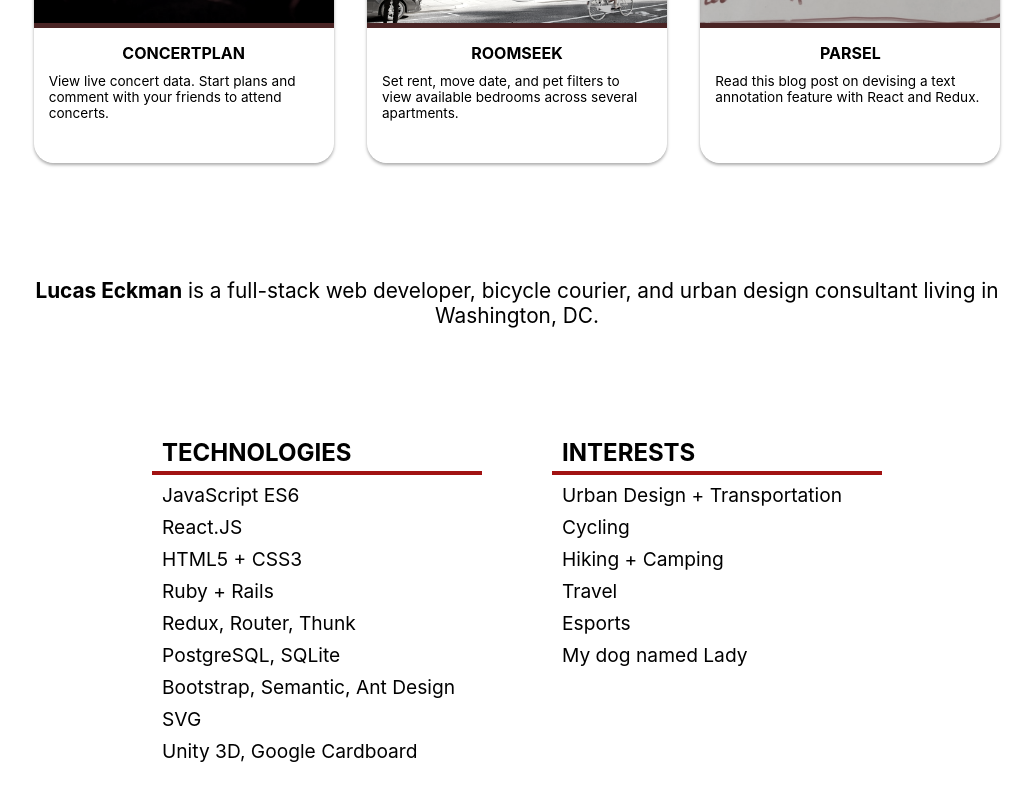
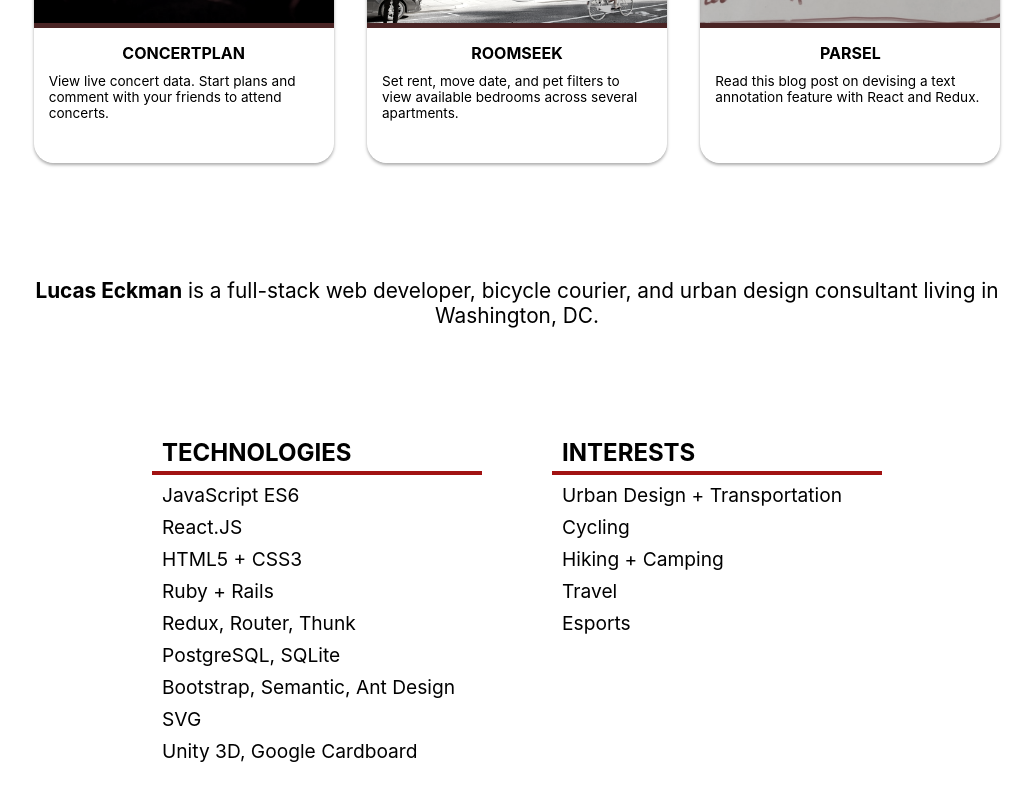
Before and after one commit to eckmLJE/lucaseckmanfeature, a React (Create React App) app: page / in a window 1280 px wide. Shown: the part 343-1143 px from the top of the page, without its empty margins (123-1156 px from the left). Built offline with nearby package versions, Linux system fonts and the light colour scheme.

Commit message:
no first person

```diff
--- a/src/containers/Bio.js
+++ b/src/containers/Bio.js
@@ -36,7 +36,7 @@ const Bio = () => {
               <li>Hiking + Camping</li>
               <li>Travel</li>
               <li>Esports</li>
-              <li>My dog named Lady</li>
+              {/* <li>My dog named Lady</li> */}
             </ul>
           </div>
         </div>
```
